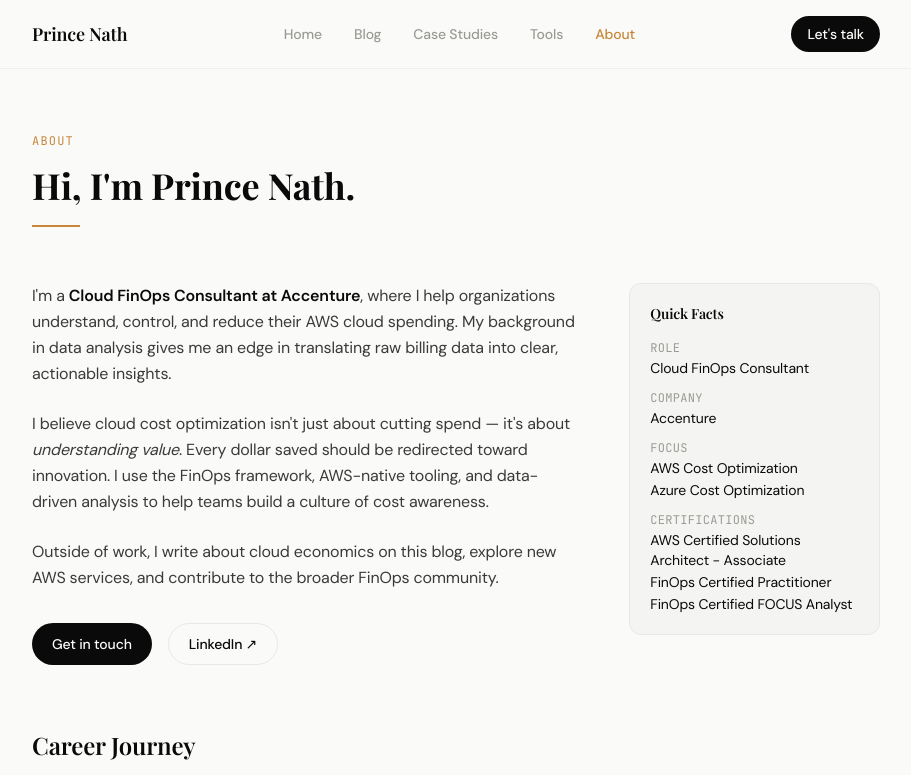
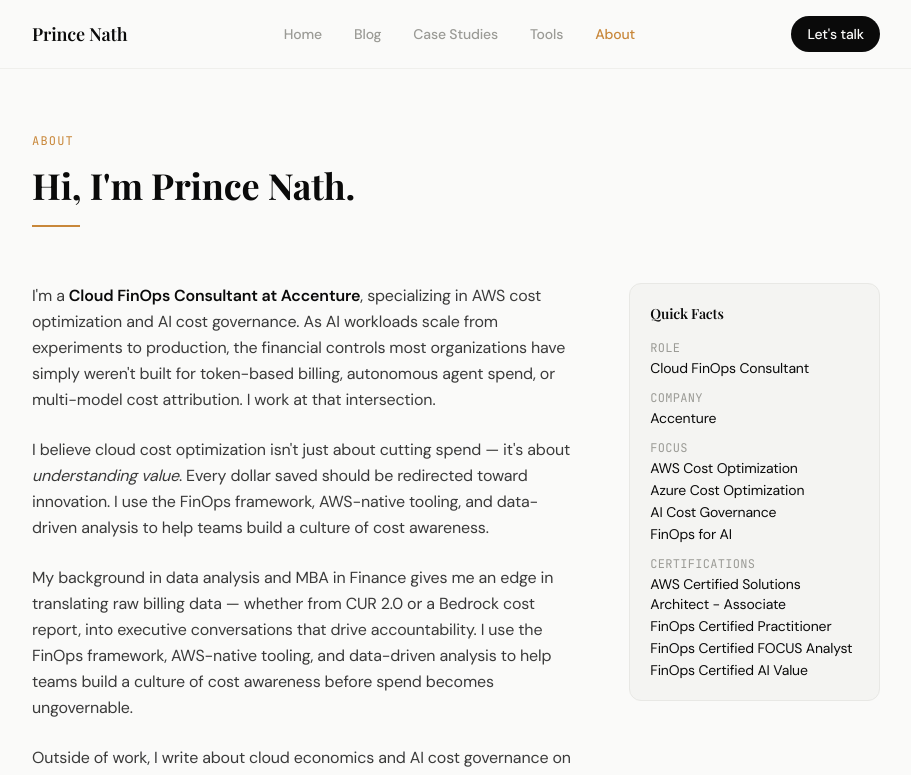
Before and after one commit to Princenath/princenath-website, a Next.js app: page /about in a window 1280 px wide. Shown: the top 775 px of the page, without its empty margins (184-1095 px from the left). Built offline with nearby package versions, Linux system fonts and the light colour scheme; a web font is replaced by a local one.

Commit message:
feat: pivot positioning to Cloud FinOps and AI cost governance

```diff
--- a/app/about/page.tsx
+++ b/app/about/page.tsx
@@ -7,14 +7,14 @@
 export const metadata: Metadata = {
   title: "About",
   description:
-    "Prince Nath — Cloud FinOps Consultant at Accenture. Background in data analysis, AWS cost optimization, and FinOps frameworks.",
+    "Prince Nath : Cloud FinOps Consultant at Accenture.specializing in AWS cost optimization and AI cost governance. Helping organizations control cloud and AI spend.",
 };
 
 // ── Skills grouped by category ───────────────────────
 const SKILLS = [
   {
     category: "Cloud & FinOps",
-    items: ["AWS Cost Explorer", "AWS Budgets", "Savings Plans", "Reserved Instances", "Spot Instances", "FinOps Framework", "Rightsizing", "Azure Basics"],
+    items: ["AWS Cost Explorer", "AWS Budgets", "Savings Plans", "Reserved Instances", "Spot Instances", "FinOps Framework", "Rightsizing", "Azure Basics", "Amazon Bedrock", "AI Cost Governance", "Token Economics", "Agentic FinOps"]
   },
   {
     category: "Data & Analysis",
@@ -65,10 +65,11 @@
         {/* Left column: bio */}
         <div className="md:col-span-2 space-y-6">
           <p className="text-base text-ink/80 leading-relaxed">
-            I'm a <strong className="text-ink">Cloud FinOps Consultant at Accenture</strong>, where I help
-            organizations understand, control, and reduce their AWS cloud spending.
-            My background in data analysis gives me an edge in translating raw billing
-            data into clear, actionable insights.
+            I'm a <strong className="text-ink">Cloud FinOps Consultant at Accenture</strong>,
+            specializing in AWS cost optimization and AI cost governance. As AI workloads
+            scale from experiments to production, the financial controls most organizations
+            have simply weren't built for token-based billing, autonomous agent spend, or
+            multi-model cost attribution. I work at that intersection.
           </p>
 
           <p className="text-base text-ink/80 leading-relaxed">
@@ -79,7 +80,15 @@
           </p>
 
           <p className="text-base text-ink/80 leading-relaxed">
-            Outside of work, I write about cloud economics on this blog, explore
+            My background in data analysis and MBA in Finance gives me an edge in translating
+            raw billing data — whether from CUR 2.0 or a Bedrock cost report, into executive
+            conversations that drive accountability. I use the FinOps framework, AWS-native
+            tooling, and data-driven analysis to help teams build a culture of cost awareness
+            before spend becomes ungovernable.
+          </p>
+
+          <p className="text-base text-ink/80 leading-relaxed">
+            Outside of work, I write about cloud economics and AI cost governance on this blog, explore
             new AWS services, and contribute to the broader FinOps community.
           </p>
 
@@ -120,12 +129,15 @@
                 <dt className="text-xs font-mono text-ash uppercase tracking-wide">Focus</dt>
                 <dd className="text-ink mt-0.5">AWS Cost Optimization</dd>
                 <dd className="text-ink mt-0.5">Azure Cost Optimization</dd>
+                <dd className="text-ink mt-0.5">AI Cost Governance</dd>
+                <dd className="text-ink mt-0.5">FinOps for AI</dd>
               </div>
               <div>
                 <dt className="text-xs font-mono text-ash uppercase tracking-wide">Certifications</dt>
                 <dd className="text-ink mt-0.5">AWS Certified Solutions Architect - Associate</dd>
                 <dd className="text-ink mt-0.5">FinOps Certified Practitioner</dd>
                 <dd className="text-ink mt-0.5">FinOps Certified FOCUS Analyst</dd>
+                <dd className="text-ink mt-0.5">FinOps Certified AI Value</dd>
               </div>
             </dl>
           </div>
--- a/app/layout.tsx
+++ b/app/layout.tsx
@@ -14,11 +14,11 @@
     canonical: "https://princenath.com",
   },
   title: {
-    default: "Prince Nath — Cloud FinOps & AWS Cost Optimization",
+    default: "Prince Nath — Cloud FinOps & AI Cost Governance",
     template: "%s | Prince Nath",
   },
   description:
-    "Cloud FinOps Analyst helping organizations optimize AWS costs and infrastructure. Articles, case studies, and insights on cloud cost management.",
+    "Cloud FinOps Consultant specializing in AWS cost optimization and AI cost governance. Helping organizations control cloud and AI spend before it scales out of control.",
   keywords: [
     "Cloud FinOps",
     "AWS Cost Optimization",
@@ -26,6 +26,12 @@
     "FinOps Analyst",
     "AWS",
     "Data Analysis",
+    "AI Cost Governance",
+    "FinOps for AI",
+    "Amazon Bedrock Cost Optimization",
+    "LLM Cost Management",
+    "Agentic FinOps",
+    "AI FinOps"
   ],
   authors: [{ name: "Prince Nath" }],
   creator: "Prince Nath",
@@ -34,15 +40,15 @@
     locale: "en_US",
     url: "https://princenath.com",
     siteName: "Prince Nath",
-    title: "Prince Nath — Cloud FinOps & AWS Cost Optimization",
+    title: "Prince Nath — Cloud FinOps & AI Cost Governance",
     description:
-      "Cloud FinOps Analyst helping organizations optimize AWS costs and infrastructure.",
+      "Cloud FinOps Consultant specializing in AWS cost optimization and AI cost governance. Helping organizations control cloud and AI spend before it scales out of control.",
   },
   twitter: {
     card: "summary_large_image",
-    title: "Prince Nath — Cloud FinOps & AWS Cost Optimization",
+    title: "Prince Nath — Cloud FinOps & AI Cost Governance",
     description:
-      "Cloud FinOps Analyst helping organizations optimize AWS costs and infrastructure.",
+      "Cloud FinOps Consultant specializing in AWS cost optimization and AI cost governance. Helping organizations control cloud and AI spend before it scales out of control.",
     creator: "@princenath",
   },
   robots: {
--- a/app/page.tsx
+++ b/app/page.tsx
@@ -6,9 +6,9 @@
 import type { Metadata } from "next";
 
 export const metadata: Metadata = {
-  title: "Prince Nath — Cloud FinOps & AWS Cost Optimization",
+  title: "Prince Nath : Cloud FinOps & AI Cost Governance",
   description:
-    "Cloud FinOps Analyst helping organizations optimize AWS costs and infrastructure. Articles, case studies, and insights.",
+    "Cloud FinOps Consultant focused on Cloud FinOps & AI Cost Governance for the modern enterprise. Articles, case studies, and insights.",
 };
 
 export default function HomePage() {
@@ -75,6 +75,7 @@
         <div className="flex flex-wrap gap-2">
           {[
             "AWS Cost Explorer",
+            "AI Cost Governance",
             "FinOps Framework",
             "Reserved Instances",
             "Savings Plans",
```
